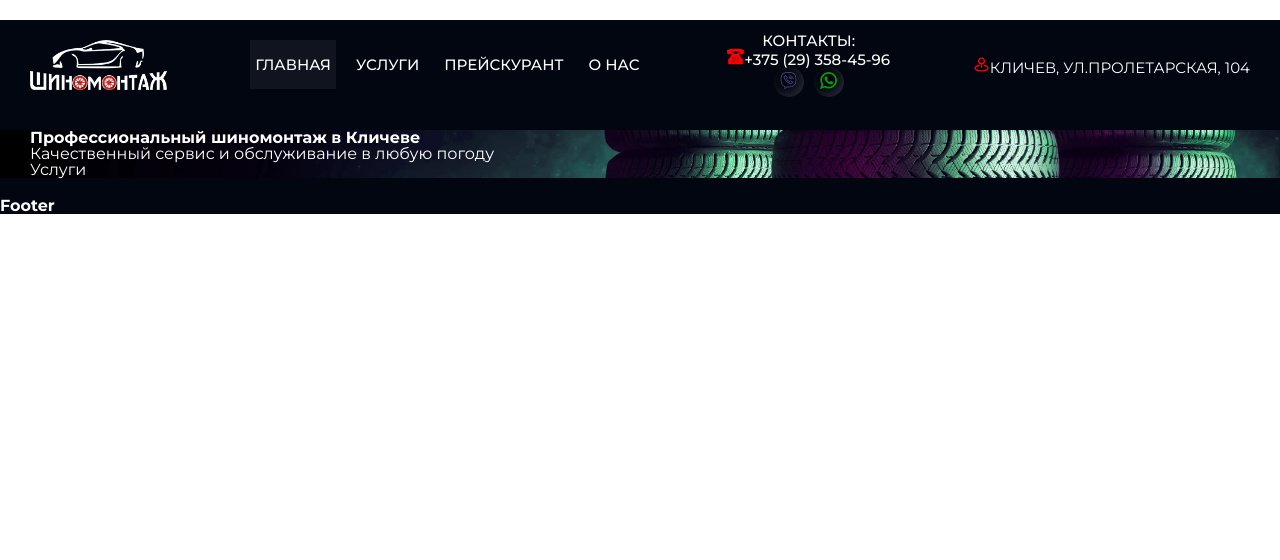
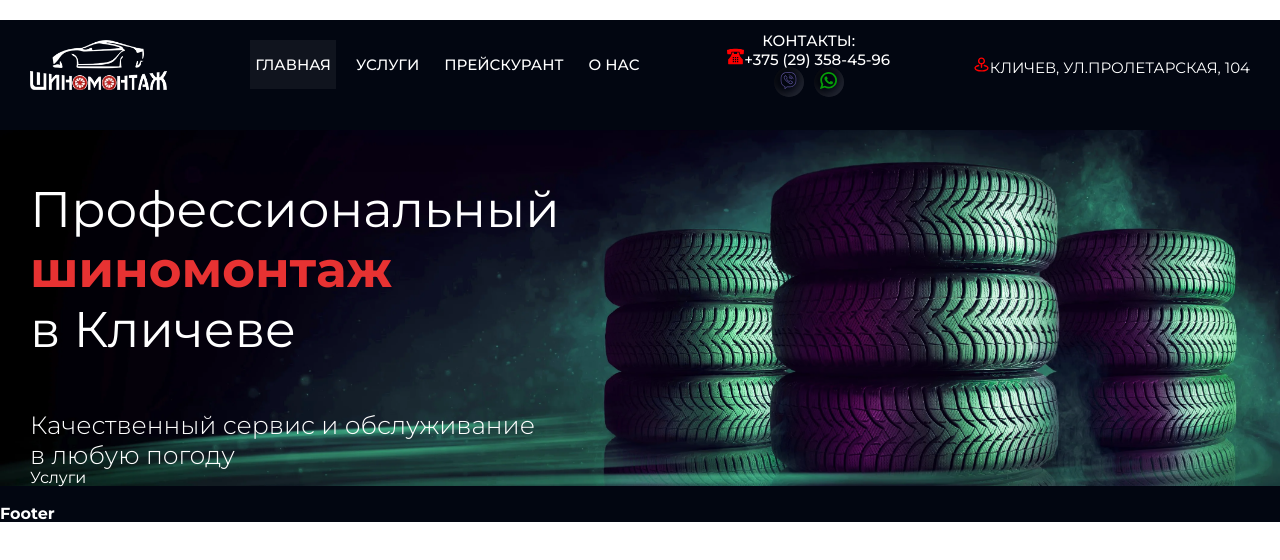
Before and after one commit to abadot1/sto, a React (Create React App) app: page / in a window 1280 px wide. Shown: the top 560 px of the page. Built offline with nearby package versions, Linux system fonts and the light colour scheme.

Commit message:
modified:   src/components/pages/Home.jsx 	modified:   src/index.css

```diff
--- a/src/components/pages/Home.jsx
+++ b/src/components/pages/Home.jsx
@@ -7,12 +7,14 @@ class Home extends React.Component {
     return (
       <>
         <div className="home__wrap">
-          {/* <img src={hero} alt="hero" className="bckg__home" /> */}
           <div className="container">
-            <h1>
-              Профессиональный <span>шиномонтаж</span> в Кличеве
+            <h1 className="title_header">
+              Профессиональный <br /> <span>шиномонтаж</span> <br />в Кличеве
             </h1>
-            <p>Качественный сервис и обслуживание в любую погоду</p>
+            <p className="subtitle_header">
+              Качественный сервис и обслуживание
+              <br /> в любую погоду
+            </p>
             <NavLink to="/services">Услуги</NavLink>
           </div>
         </div>
--- a/src/index.css
+++ b/src/index.css
@@ -157,6 +157,21 @@ a {
   padding: 0 30px;
 }
 
-h1 {
+.title_header {
   font-size: 50px;
+  padding-top: 50px;
+  font-weight: 400;
+  line-height: 1.2;
 }
+
+.title_header span {
+  font-weight: 700;
+  color: #e73232;
+}
+
+.subtitle_header {
+  padding-top: 50px;
+  font-weight: 300;
+  font-size: 25px;
+  line-height: 1.2;
+}
```
